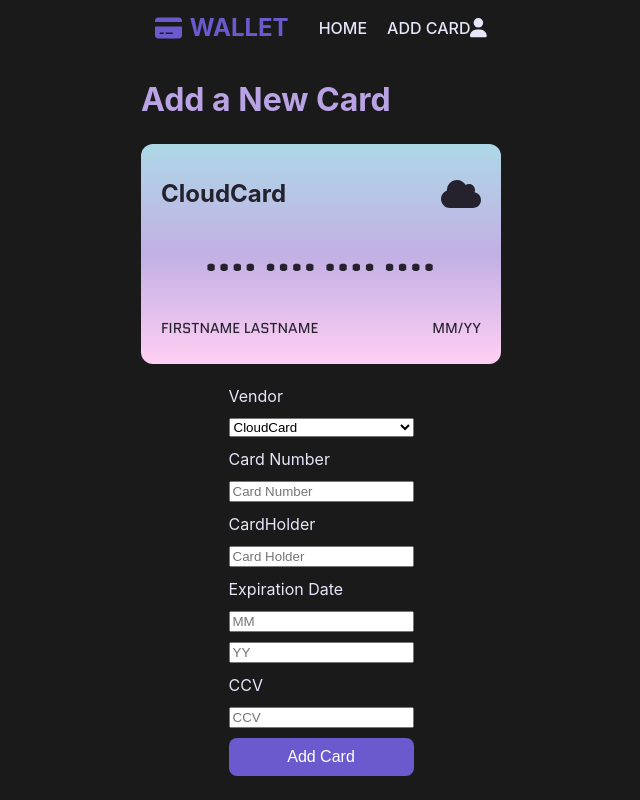
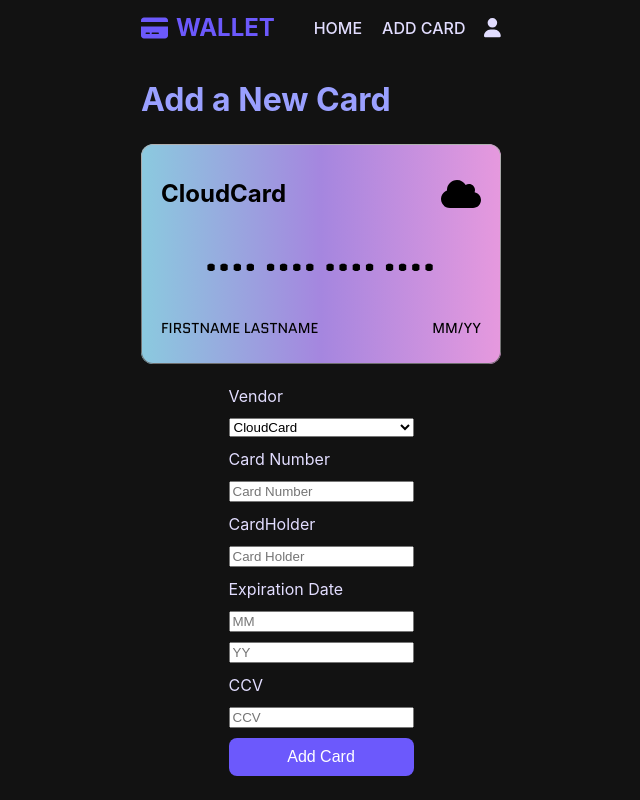
Before and after one commit to MinnaNL/e-wallet, a React (Vite) app: page /addcard in a window 1280 px wide. Shown: the whole page, without its empty margins (319-959 px from the left). Built offline with nearby package versions, Linux system fonts and the light colour scheme.

Commit message:
fix(e-wallet): update colors scheme and final css

```diff
--- a/src/App.css
+++ b/src/App.css
@@ -1,11 +1,11 @@
 :root {
-  --button-bg-color: #6a5acd;
-  --button-hover-bg-color: #483d8b;
+  --button-bg-color: #6c59fc;
+  --button-hover-bg-color: #402fae;
   --button-text-color: #ffffff;
-  --background-color: #1a1a1a;
-  --text-color: #e6e6fa;
-  --text-hover-color: #dcdcdc;
-  --heading-color: #baa3e4;
+  --background-color: #121212;
+  --text-color: #e2ddff;
+  --text-hover-color: #ffffff;
+  --heading-color: #9aa0ff;
 }
 
 body {
@@ -59,4 +59,6 @@ button:hover {
   margin-top: 20px;
   text-decoration: none;
   text-align: center;
+  font-weight: bold;
+  font-size: 20px;
 }
--- a/src/components/AddCardForm/AddCardForm.tsx
+++ b/src/components/AddCardForm/AddCardForm.tsx
@@ -4,6 +4,7 @@ import vendors from '../../data/vendors'
 import CardPreview from '../CardPreview/CardPreview'
 import validateCard from '../../utils/helpers/validateCard'
 import styles from './AddCardForm.module.css'
+import '../../data/vendors.css'
 
 interface AddCardFormProps {
   handleAddCard: (formData: CardFormData) => void
--- a/src/components/Card/Card.module.css
+++ b/src/components/Card/Card.module.css
@@ -1,19 +1,51 @@
+.cardContainer {
+  display: flex;
+  flex-direction: column;
+  align-items: center;
+  gap: 10px;
+}
+
 .card {
+  position: relative;
   width: 320px;
   height: 180px;
   border-radius: 12px;
   padding: 20px;
-  color: white;
+  color: #f0e6ff;
+  background-color: #1e1e2e;
   display: flex;
   flex-direction: column;
   justify-content: space-between;
-  position: relative;
-  transition: transform 0.3s ease-in-out;
+  overflow: hidden;
   font-family: 'Quantico', sans-serif;
+  z-index: 1;
+}
+
+.card::before {
+  content: '';
+  position: absolute;
+  top: 0;
+  left: 0;
+  right: 0;
+  bottom: 0;
+  border-radius: 12px;
+  padding: 1px;
+  background: linear-gradient(to bottom, #b0b0b0, #6e6e6e);
+  -webkit-mask: linear-gradient(#fff 0 0) content-box, linear-gradient(#fff 0 0);
+  mask: linear-gradient(#fff 0 0) content-box, linear-gradient(#fff 0 0);
+  -webkit-mask-composite: destination-out;
+  mask-composite: exclude;
+  z-index: -1;
 }
 
 .card:hover {
   transform: scale(1.05);
+  background-color: #2a2a3e;
+}
+
+.card:hover .tooltip {
+  opacity: 1;
+  visibility: visible;
 }
 
 .cardHeader {
@@ -57,3 +89,36 @@
 .expiryDate {
   text-align: left;
 }
+
+.deleteButton {
+  background-color: var(--button-bg-color);
+  color: var(--button-text-color);
+  padding: 8px 16px;
+  border: none;
+  border-radius: 8px;
+  font-size: 0.9rem;
+  cursor: pointer;
+  transition: background-color 0.3s ease;
+  margin-bottom: 20px;
+}
+
+.deleteButton:hover {
+  background-color: var(--button-hover-bg-color);
+}
+
+.tooltip {
+  position: absolute;
+  bottom: -30px;
+  left: 50%;
+  transform: translateX(-50%);
+  background-color: #000;
+  color: #fff;
+  padding: 5px 10px;
+  border-radius: 4px;
+  font-size: 0.8rem;
+  opacity: 0;
+  visibility: hidden;
+  transition: opacity 0.3s ease, visibility 0.3s ease;
+  white-space: nowrap;
+  z-index: 2;
+}
--- a/src/components/Card/Card.tsx
+++ b/src/components/Card/Card.tsx
@@ -2,6 +2,7 @@ import { FC } from 'react'
 import { FontAwesomeIcon } from '@fortawesome/react-fontawesome'
 import vendors from '../../data/vendors'
 import styles from './Card.module.css'
+import '../../data/vendors.css'
 
 interface CardProps {
   vendor: string
@@ -9,6 +10,7 @@ interface CardProps {
   cardHolder: string
   expiryMonth: string
   expiryYear: string
+  ccv: number
   onDelete: () => void
 }
 
@@ -18,11 +20,13 @@ const Card: FC<CardProps> = ({
   cardHolder,
   expiryMonth,
   expiryYear,
+  ccv,
   onDelete,
 }) => {
   const selectedVendor = vendors[vendor] || vendors.cloudCard
 
   return (
+    <div className={styles.cardContainer}>
       <div
         className={styles.card}
         style={{
@@ -41,7 +45,11 @@ const Card: FC<CardProps> = ({
             {expiryMonth}/{expiryYear}
           </div>
         </div>
-      <button onClick={onDelete}>Delete</button>
+        <div className={styles.tooltip}>CCV: {ccv}</div> {/* Tooltip */}
+      </div>
+      <button className={styles.deleteButton} onClick={onDelete}>
+        Delete
+      </button>
     </div>
   )
 }
--- a/src/components/CardList/CardList.module.css
+++ b/src/components/CardList/CardList.module.css
@@ -3,4 +3,6 @@
   flex-direction: column;
   gap: 20px;
   align-items: center;
+  padding: 20px;
+
 }
--- a/src/components/CardPreview/CardPreview.module.css
+++ b/src/components/CardPreview/CardPreview.module.css
@@ -1,14 +1,34 @@
 .previewCard {
+  position: relative;
   width: 320px;
   height: 180px;
   border-radius: 12px;
   padding: 20px;
+  color: #f0e6ff;
+  background-color: #1e1e2e;
   display: flex;
   flex-direction: column;
   justify-content: space-between;
-  position: relative;
-  color: white;
+  overflow: hidden;
   font-family: 'Quantico', sans-serif;
+  z-index: 1;
+}
+
+.previewCard::before {
+  content: '';
+  position: absolute;
+  top: 0;
+  left: 0;
+  right: 0;
+  bottom: 0;
+  border-radius: 12px;
+  padding: 1px;
+  background: linear-gradient(to bottom, #b0b0b0, #6e6e6e);
+  -webkit-mask: linear-gradient(#fff 0 0) content-box, linear-gradient(#fff 0 0);
+  mask: linear-gradient(#fff 0 0) content-box, linear-gradient(#fff 0 0);
+  -webkit-mask-composite: destination-out;
+  mask-composite: exclude;
+  z-index: -1;
 }
 
 .cardPreviewHeader {
--- a/src/components/CardPreview/CardPreview.tsx
+++ b/src/components/CardPreview/CardPreview.tsx
@@ -1,6 +1,7 @@
 import { FontAwesomeIcon } from '@fortawesome/react-fontawesome'
 import vendors from '../../data/vendors'
 import styles from './CardPreview.module.css'
+import '../../data/vendors.css'
 
 const CardPreview = ({
   vendor,
--- a/src/components/Header/Header.module.css
+++ b/src/components/Header/Header.module.css
@@ -1,4 +1,5 @@
 .header {
+  min-width: 360px;
   display: flex;
   justify-content: space-between;
   align-items: center;
@@ -69,6 +70,7 @@
   font-size: 1.2rem;
   color: var(--text-color);
   transition: color 0.3s ease;
+  padding-left: 10px; /* Added padding to the left */
 }
 
 .userNav:hover {
--- a/src/data/vendors.css
+++ b/src/data/vendors.css
@@ -1,19 +1,19 @@
 .piggy {
-  color: #000042;
-  background: #f0b1d8;
+  color: #01014b;
+  background: #ffb1e1;
 }
 
 .cloud {
-  color: #25212d;
-  background: linear-gradient(to right, #ADD8E6, #baa3e4, #ffcff3);
+  color: #000000;
+  background: linear-gradient(to right, #8bcadf, #a586df, #e699de);
 }
 
 .berry {
-  color: #C0C0C0;
+  color: #efefef;
   background: #750239;
 }
 
 .zesty {
-  background: linear-gradient(to bottom left, #232425, #1a1a1a);
+  background: linear-gradient(to bottom left, #1a1a3a, #0f0f1f); /* Darker blue/violet gradient */
   color: #DFFF00;
 }
--- a/src/data/vendors.ts
+++ b/src/data/vendors.ts
@@ -18,32 +18,32 @@ const vendors: Record<string, Vendor> = {
     name: 'CloudCard',
     icon: faCloud,
     theme: {
-      background: 'linear-gradient(to bottom, #ADD8E6,rgb(194, 176, 228), #ffcff3)',
-      textColor: ' #25212d',
+      background: 'linear-gradient(to right, #8bcadf, #a586df, #e699de)',
+      textColor: '#000000',
     },
   },
   piggyBank: {
     name: 'PiggyBank',
     icon: faPiggyBank,
     theme: {
-      background: ' #f0b1d8',
-      textColor: ' #000042',
+      background: '#ffb1e1',
+      textColor: '#01014b',
     },
   },
   berryBank: {
     name: 'Berry Bank',
     icon: faRaspberryPi,
     theme: {
-      background: 'linear-gradient(to bottom right, #750239,rgb(106, 8, 55)',
-      textColor: 'rgb(205, 203, 203)',
+      background: '#750239',
+      textColor: '#efefef',
     },
   },
   zestyInvesty: {
     name: 'Zesty Investy',
     icon: faLemon,
     theme: {
-      background: 'linear-gradient(to bottom left, #232425, #1a1a1a)',
-      textColor: ' #DFFF00',
+      background: 'linear-gradient(to bottom left, #1a1a3a, #0f0f1f)',
+      textColor: '#DFFF00',
     },
   },
 }
--- a/src/index.css
+++ b/src/index.css
@@ -9,16 +9,18 @@
   text-rendering: optimizeLegibility;
   -webkit-font-smoothing: antialiased;
   -moz-osx-font-smoothing: grayscale;
+  --background-color: #121212;
+  --text-color: #f0e6ff;
 }
 
 a {
   font-weight: 500;
-  color: #646cff;
+  color: #7a5cff;
   text-decoration: inherit;
 }
 
 a:hover {
-  color: #535bf2;
+  color: #5a3cff;
 }
 
 body {
```
Lines whose indentation alone changed are shown as unchanged.
